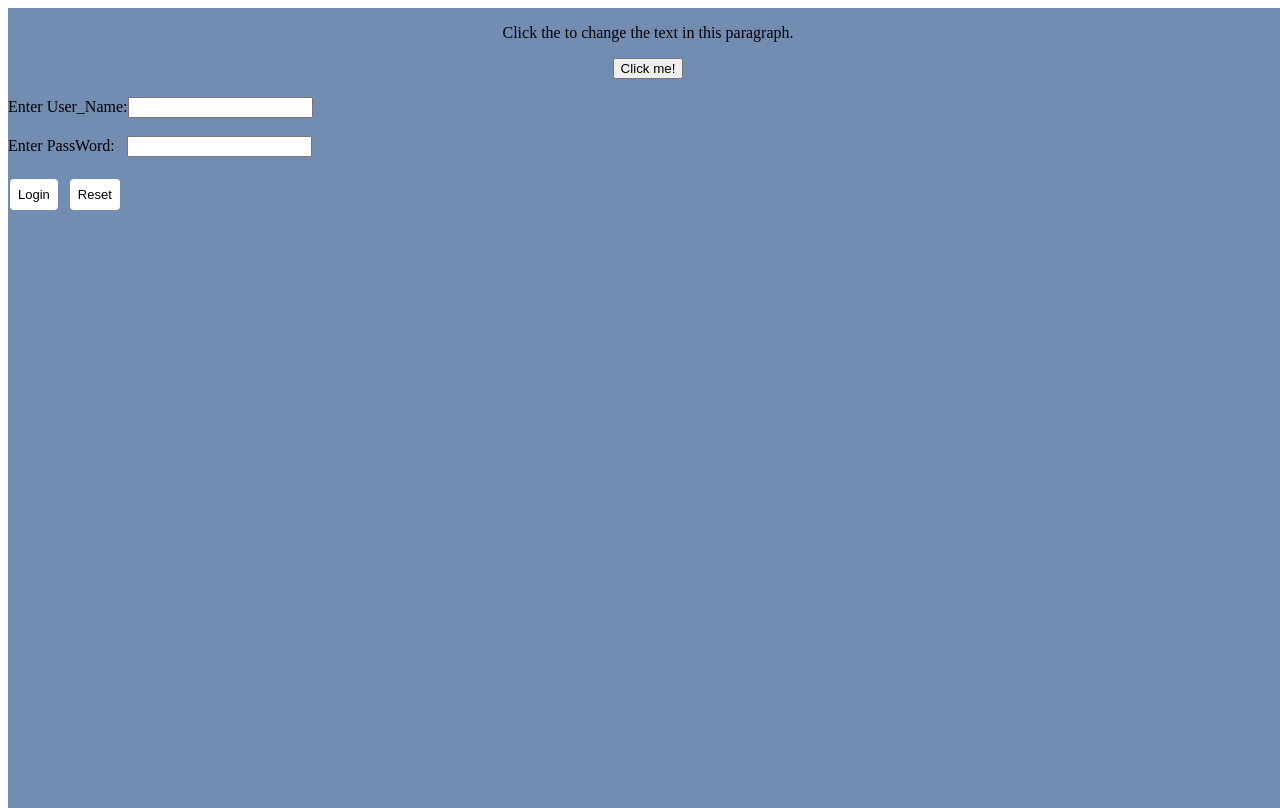
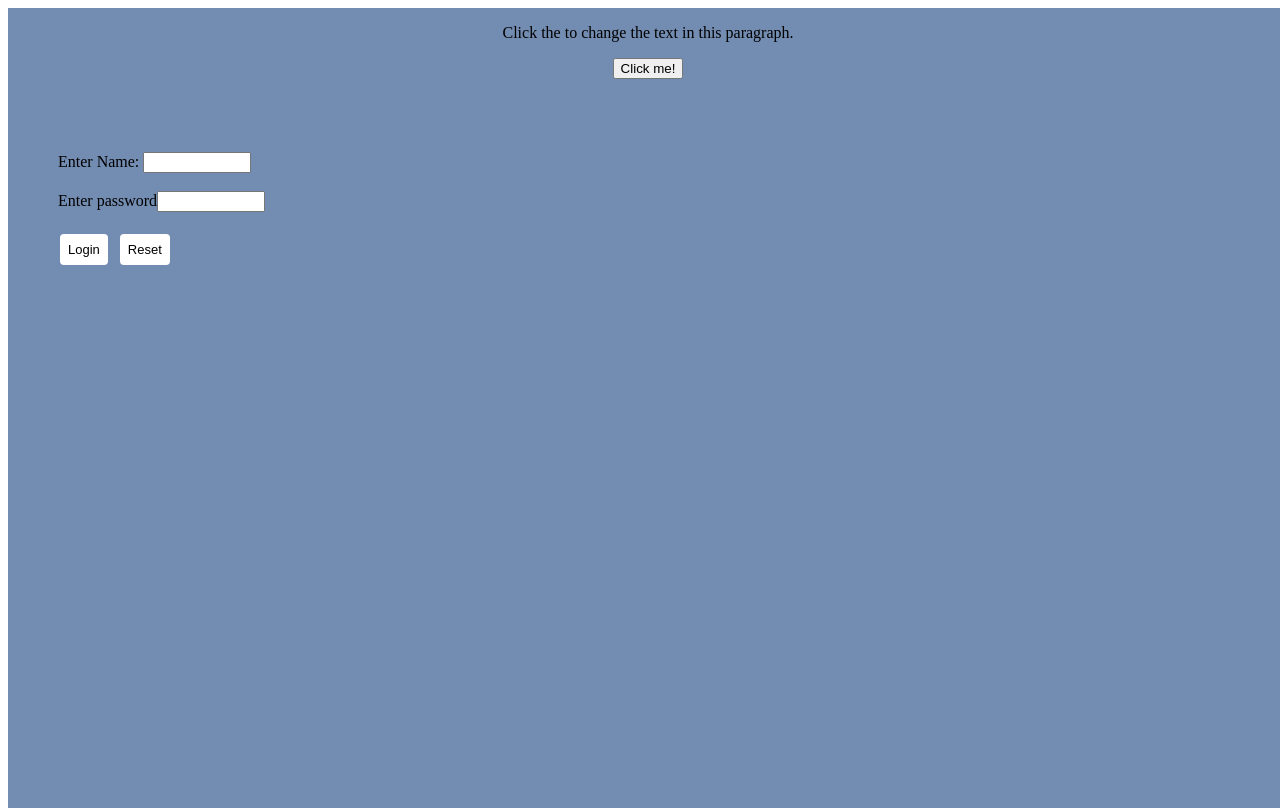
Before and after one commit to kiranlasure/angular-l7gnjh, an Angular app: page / in a window 1280 px wide. Built offline with nearby package versions, Linux system fonts and the light colour scheme.

Commit message:
4 files modified

```diff
--- a/src/app/login/login.component.css
+++ b/src/app/login/login.component.css
@@ -24,3 +24,14 @@
   background-color: maroon;
   color: white;
 }
+input[type=text]{
+  width: 100px;
+}
+input[type=password]{
+  width: 100px;
+}
+form{
+  margin: 50px;
+  padding-top: 5px;
+
+}
--- a/src/app/login/login.component.html
+++ b/src/app/login/login.component.html
@@ -1,9 +1,11 @@
 <div style="text-align:left">
   <br>
   <form>
-          Enter User_Name:<input type="text" name="Kiran"><br><br>
-          Enter PassWord:&nbsp;&nbsp;&nbsp;<input type="password" name="Kiran"><br><br>
-          <input type="button" class="button button3" value="Login">
-          <input type="reset" class="button button3" value="Reset">
+    <div >
+        {{name}}  <input type="text" name="Kiran"><br><br>
+         {{password}}<input type="password" name="Kiran"><br><br>
+          <input type="button" class="button button3" (click)="Signin()" value="Login">
+          <input type="reset" class="button button3" (click)="ClickonClare()"  value="Reset">
+    </div>
   </form>
 </div>
--- a/src/app/login/login.component.ts
+++ b/src/app/login/login.component.ts
@@ -6,10 +6,19 @@ import { Component, OnInit } from '@angular/core';
   styleUrls: ['./login.component.css']
 })
 export class LoginComponent implements OnInit {
-
+public name:any;
+public password:any;
   constructor() { }
 
   ngOnInit() {
+    this.name ='Enter Name:';
+    this.password='Enter password';
   }
+Signin()
+{
+  console.log('well come you are login yet soon....');
+}
+ClickonClare(){
 
 }
+}
--- a/src/app/login2/login2.component.ts
+++ b/src/app/login2/login2.component.ts
@@ -6,7 +6,6 @@ import { Component, OnInit } from '@angular/core';
   styleUrls: ['./login2.component.css']
 })
 export class Login2Component implements OnInit {
-
   Message = '';
   constructor() { }
 
```
